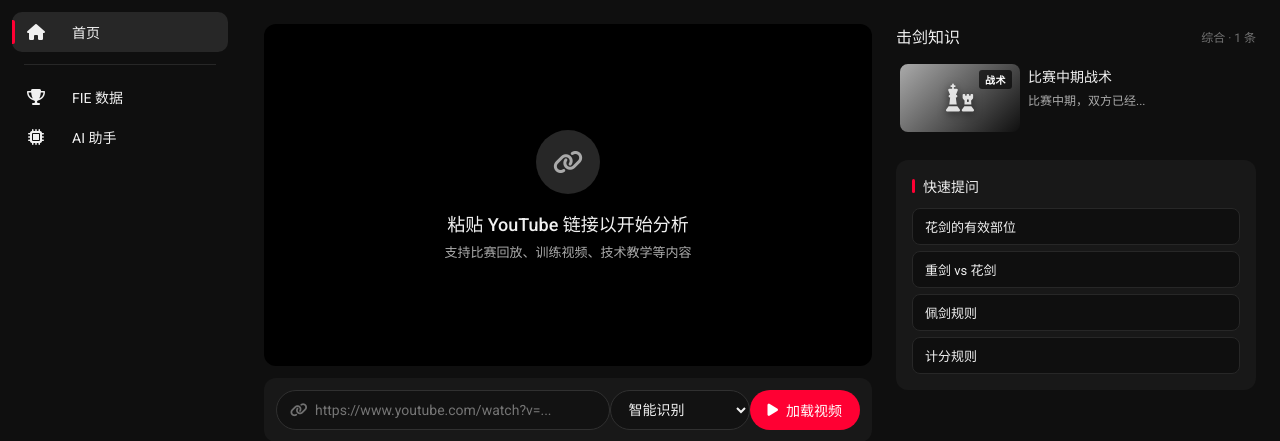
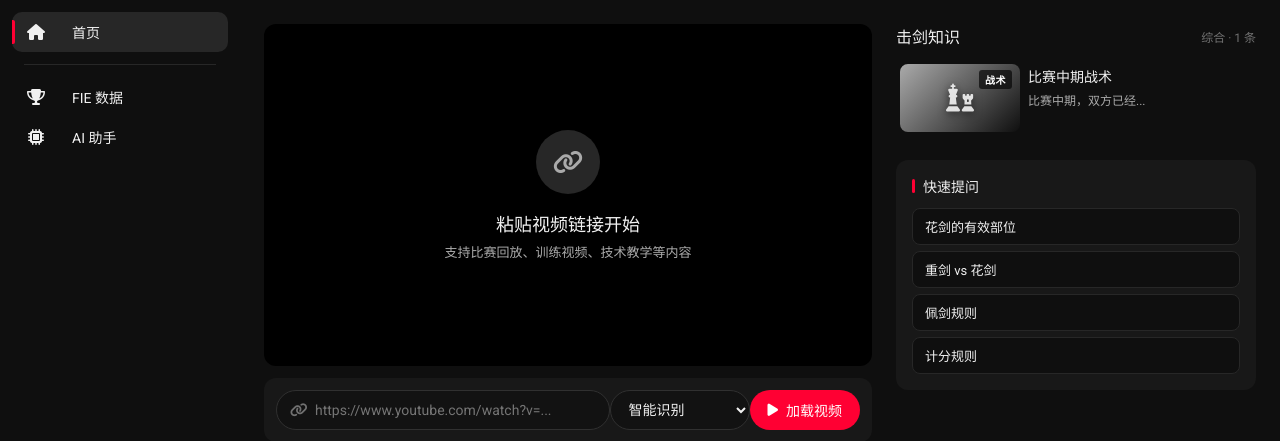
Before and after one commit to jsy-eric/fencing-ai-platform, a Flask app: page / in a window 1280 px wide. Shown: the part 56-497 px from the top of the page. Run offline with Flask 3, Linux system fonts and the light colour scheme.

Commit message:
fix: 修改主页标题文案
将 '粘贴 YouTube 链接以开始分析' 改为 '粘贴视频链接开始'，使其更简洁。

Co-Authored-By: Claude <noreply@anthropic.com>

```diff
--- a/static/js/app.js
+++ b/static/js/app.js
@@ -506,7 +506,7 @@
         zh: {
             currentLabel: '中文',
             nav: { home: '首页', fie: 'FIE 数据', chat: 'AI 助手' },
-            hero: { title: '粘贴 YouTube 链接以开始分析', sub: '支持比赛回放、训练视频、技术教学等内容' },
+            hero: { title: '粘贴视频链接开始', sub: '支持比赛回放、训练视频、技术教学等内容' },
             tabs: { danmaku: '弹幕', chat: 'AI 助手', action: '动作分析', knowledge: '知识推荐', fie: 'FIE 数据' },
             weapon: { auto: '智能识别', foil: '花剑 · FOIL', epee: '重剑 · ÉPÉE', sabre: '佩剑 · SABRE' },
             btn: { load: '加载视频', send: '发送', aiDanmaku: 'AI 生成弹幕', autoGen: '自动生成' },
--- a/templates/index.html
+++ b/templates/index.html
@@ -88,7 +88,7 @@
                         <div class="player__placeholder-icon">
                             <i class="fas fa-link"></i>
                         </div>
-                        <h2 class="player__placeholder-title" data-i18n="hero.title">粘贴 YouTube 链接以开始分析</h2>
+                        <h2 class="player__placeholder-title" data-i18n="hero.title">粘贴视频链接开始</h2>
                         <p class="player__placeholder-text" data-i18n="hero.sub">支持比赛回放、训练视频、技术教学等内容</p>
                     </div>
                 </div>
```
